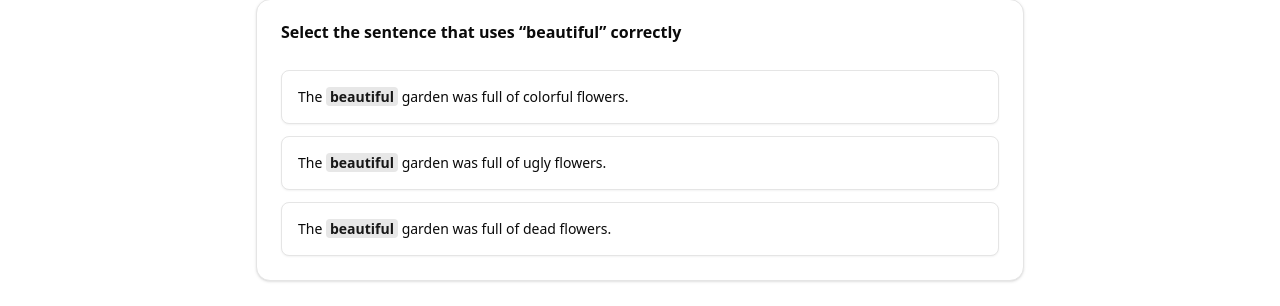
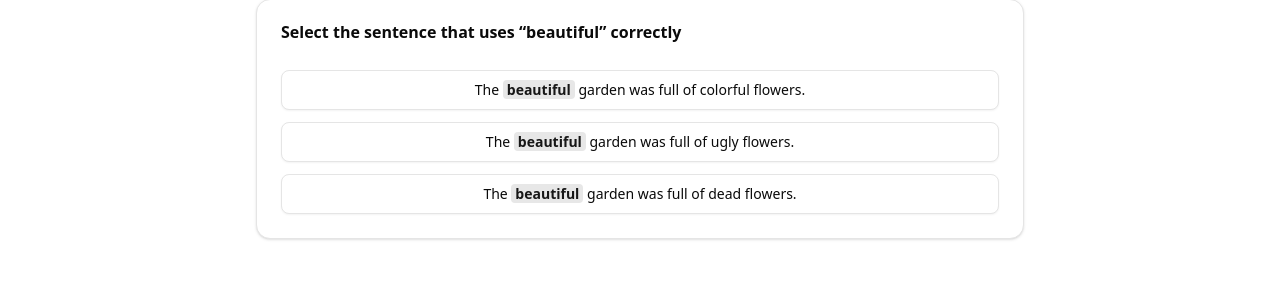
Before and after one commit to charlie-maloney/wordz, a Next.js app: page /practice in a window 1280 px wide. Shown: the part 158-464 px from the top of the page. Built offline with nearby package versions, Linux system fonts and the light colour scheme; no server answers.

Commit message:
feat: update button styles and remove disabled state in QuestionStep component

```diff
--- a/src/components/practice/QuestionStep.tsx
+++ b/src/components/practice/QuestionStep.tsx
@@ -65,9 +65,10 @@ export function QuestionStep({
           return (
             <div key={index} className="space-y-2">
               <Button
+                size={'lg'}
                 variant={buttonVariant}
                 className={cn(
-                  'w-full p-4 h-auto text-left justify-start text-wrap whitespace-normal',
+                  'w-full',
                   showResult && option.isCorrect && 'ring-2 ring-green-500',
                   showResult &&
                     selectedOption === index &&
@@ -75,7 +76,7 @@ export function QuestionStep({
                     'ring-2 ring-red-500',
                 )}
                 onClick={() => !showResult && onAnswer(index)}
-                disabled={showResult}
+                // disabled={showResult}
               >
                 {renderSentenceWithKeyword(option.sentence, option.keyWord)}
               </Button>
```
